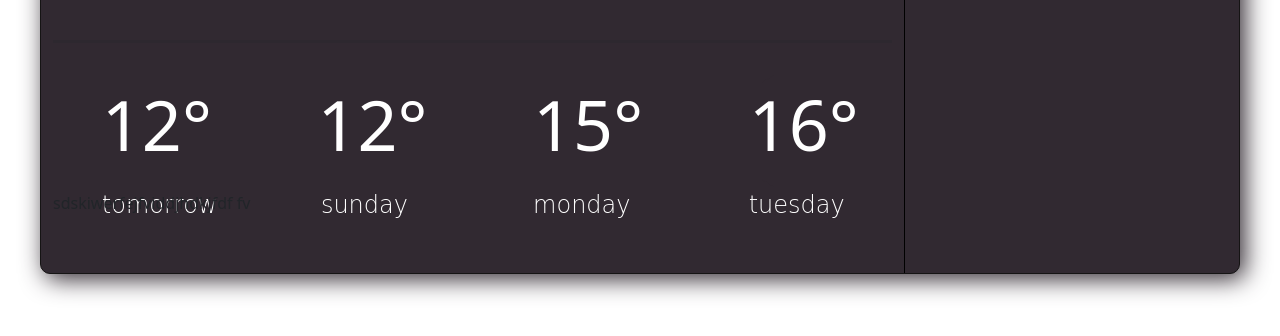
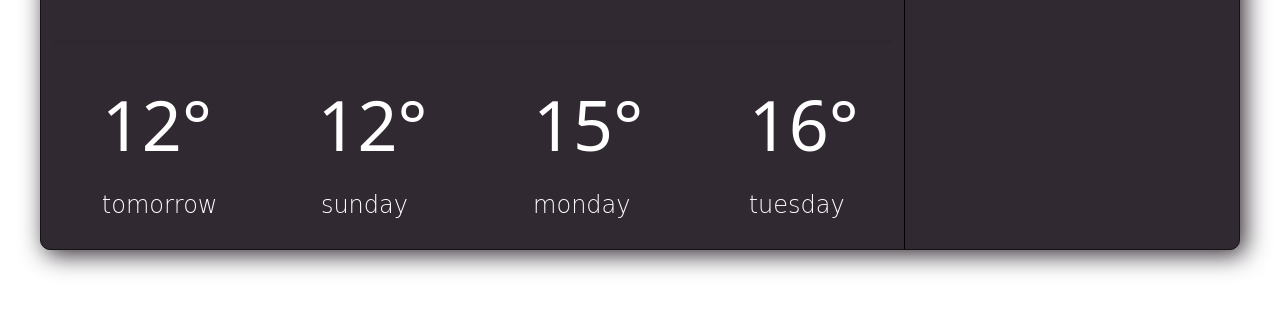
Before and after one commit to yeganehradfar/yeg-weather-project, a plain HTML site: page index.html in a window 1280 px wide. Shown: the part 400-736 px from the top of the page. Drawn offline with nearby package versions, Linux system fonts and the light colour scheme; no server answers; a web font is replaced by a local one.

Commit message:
remove mistakes

```diff
--- a/index.html
+++ b/index.html
@@ -68,7 +68,6 @@
             </div>
 
           </div>
-          <div>sdskiwerfejfviddjhdkjfdf fv</div>
         </div>
       </div>
       <div class="col-lg-3 col-md-12 col-sm-12 rightside d-flex flex-column">
```
